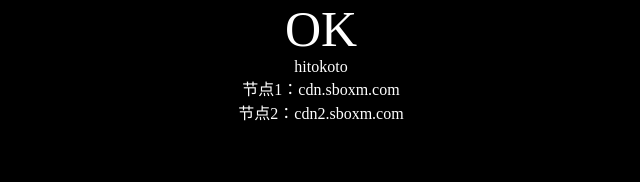
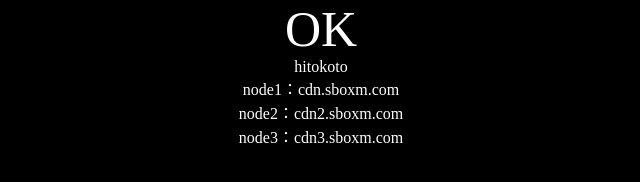
Before and after one commit to cnhkbbs/jstools, a plain HTML site: page index.html in a window 1280 px wide. Shown: the whole page, without its empty margins (319-959 px from the left). Drawn offline with Linux system fonts and the light colour scheme; no server answers.

Commit message:
Update index.html

```diff
--- a/index.html
+++ b/index.html
@@ -45,8 +45,9 @@
 			<a id="maintitle">OK</a><br />
 			<a>hitokoto</a>
 			<a id="hitokoto_text"></a><br />
-			<a>节点1：cdn.sboxm.com</a><br />
-			<a>节点2：cdn2.sboxm.com</a>
+			<a>node1：cdn.sboxm.com</a><br />
+			<a>node2：cdn2.sboxm.com</a><br />
+			<a>node3：cdn3.sboxm.com</a>
 		</div>
 	</body>
 </html>
```
